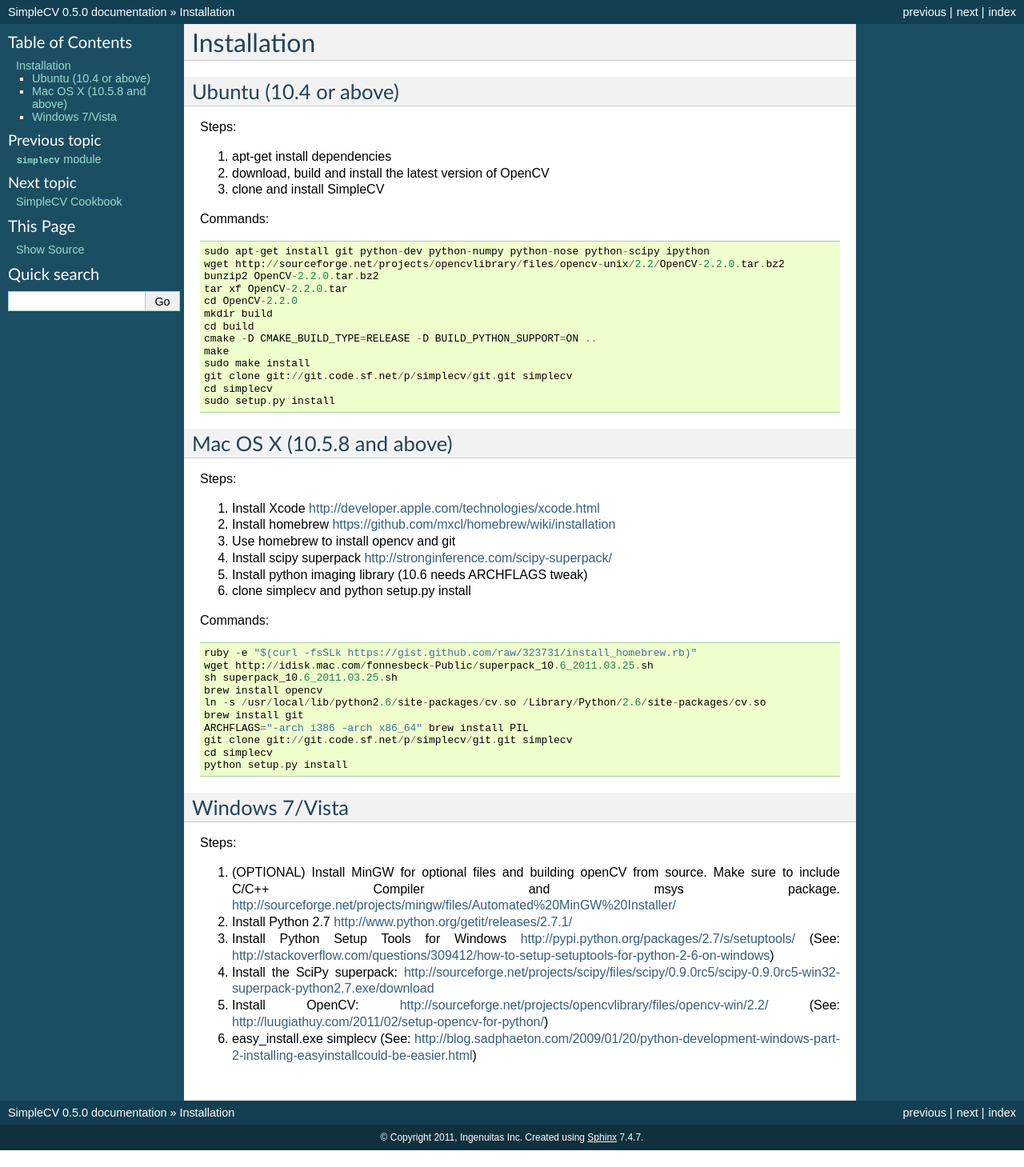
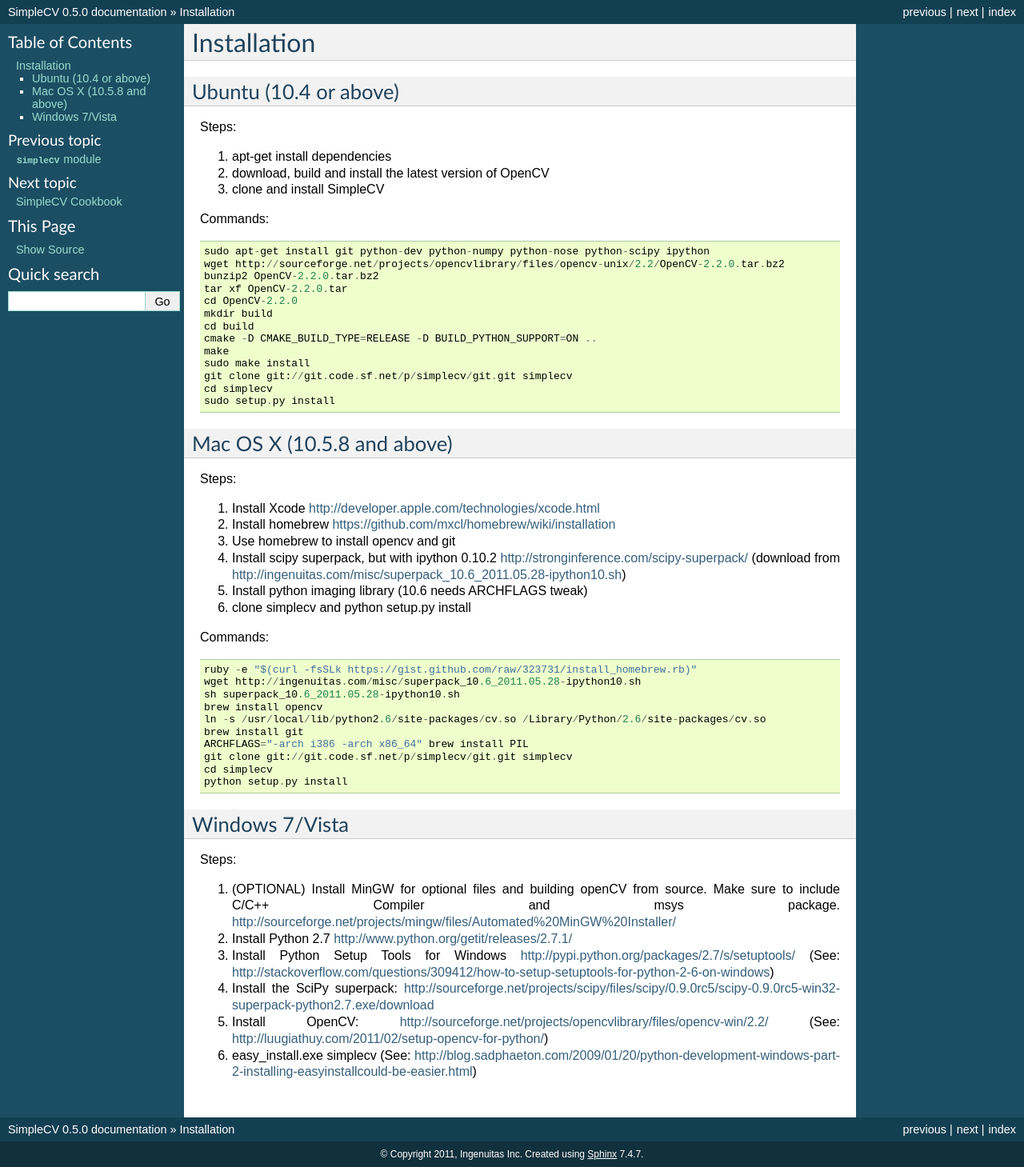
Before and after one commit to sightmachine/SimpleCV, a Sphinx documentation site: the page built from doc/installation.rst, in a window 1280 px wide. Shown: the whole page at 80% size. Built offline with Sphinx 7.4.7, drawn with Linux system fonts in a browser that asks for light colours; before the commit the page ends 1438 px from its top, so only the background shows below that.

Commit message:
fix mac install instructions to install ipython 0.10.2

```diff
--- a/doc/installation.rst
+++ b/doc/installation.rst
@@ -34,15 +34,15 @@
 #. Install Xcode http://developer.apple.com/technologies/xcode.html
 #. Install homebrew https://github.com/mxcl/homebrew/wiki/installation
 #. Use homebrew to install opencv and git
-#. Install scipy superpack http://stronginference.com/scipy-superpack/
+#. Install scipy superpack, but with ipython 0.10.2 http://stronginference.com/scipy-superpack/ (download from http://ingenuitas.com/misc/superpack_10.6_2011.05.28-ipython10.sh)
 #. Install python imaging library (10.6 needs ARCHFLAGS tweak)
 #. clone simplecv and python setup.py install
 
 Commands::
 
     ruby -e "$(curl -fsSLk https://gist.github.com/raw/323731/install_homebrew.rb)"
-    wget http://idisk.mac.com/fonnesbeck-Public/superpack_10.6_2011.03.25.sh
-    sh superpack_10.6_2011.03.25.sh
+    wget http://ingenuitas.com/misc/superpack_10.6_2011.05.28-ipython10.sh
+    sh superpack_10.6_2011.05.28-ipython10.sh
     brew install opencv
     ln -s /usr/local/lib/python2.6/site-packages/cv.so /Library/Python/2.6/site-packages/cv.so
     brew install git
```
